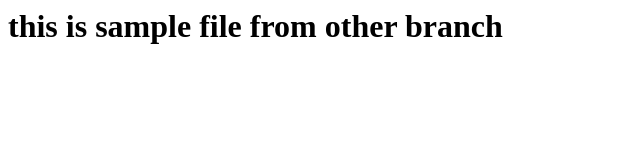
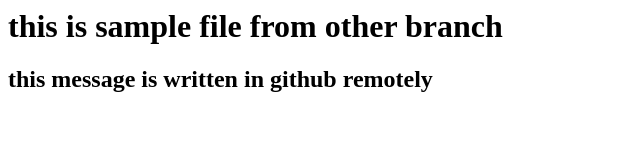
Before and after one commit to elavarasan03e/samplerepos, a plain HTML site: page works.html in a window 1280 px wide. Shown: the whole page, without its empty margins (0-640 px from the left). Drawn offline with Linux system fonts and the light colour scheme.

Commit message:
Update works.html

```diff
--- a/works.html
+++ b/works.html
@@ -3,6 +3,7 @@
 <title>Work</title>
 <body>
 <h1>this is sample file from other branch</h1>
+  <h2>this message is written in github remotely</h2>
 <body>
 </head>
 </html>
```
